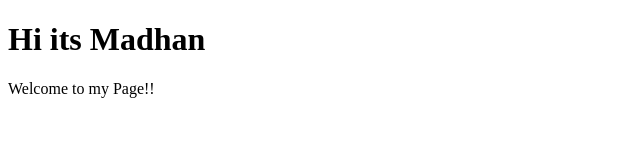
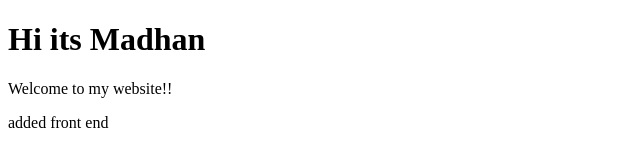
Before and after one commit to Madhan-kumar-E/learn, a plain HTML site: page index.html in a window 1280 px wide. Shown: the whole page, without its empty margins (0-640 px from the left). Drawn offline with Linux system fonts and the light colour scheme.

Commit message:
added front end

```diff
--- a/index.html
+++ b/index.html
@@ -7,6 +7,7 @@
 </head>
 <body>
     <h1>Hi its Madhan</h1>
-    <p>Welcome to my Page!!</p>
+    <p>Welcome to my website!!</p>
+    <p>added front end</p>
 </body>
 </html>
```
